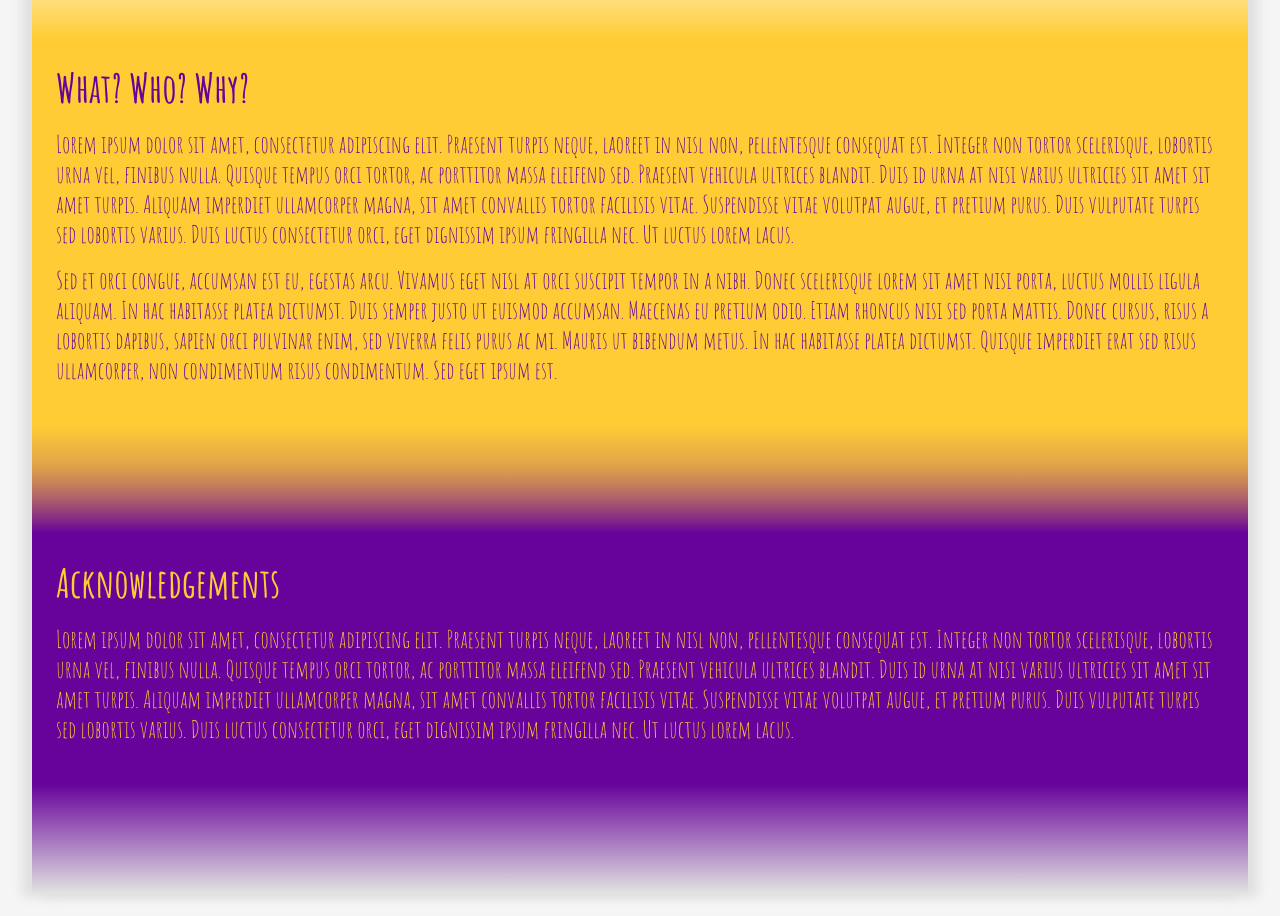
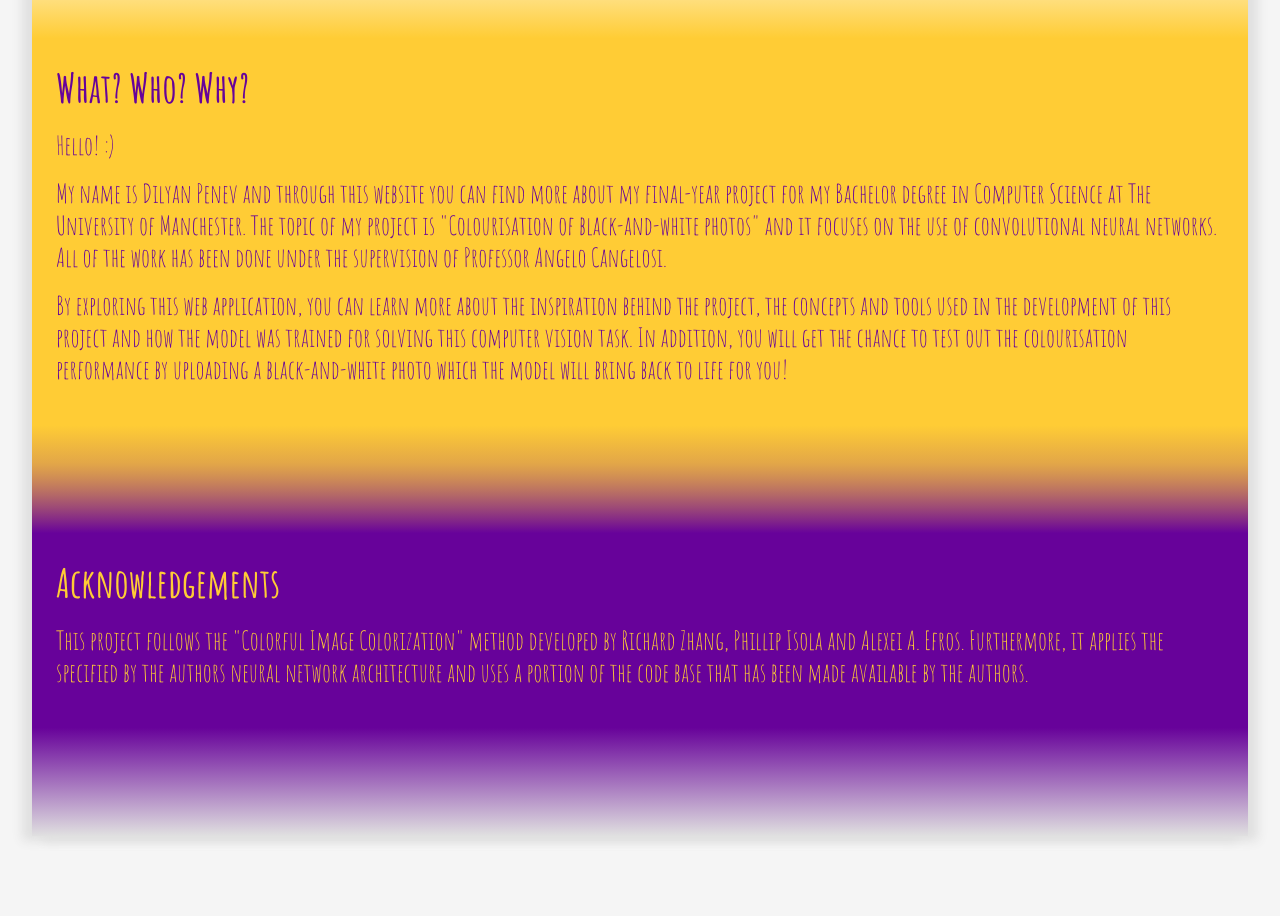
Before and after one commit to dilyanpenev/final-year-project, a React app: page / in a window 1280 px wide. Shown: the part 900-1816 px from the top of the page. After the commit the page ends 1760 px from the top, so only its background shows below. Built offline with nearby package versions, Linux system fonts and the light colour scheme.

Commit message:
Add descriptions to text sections

```diff
--- a/src/assets/about_section_data.js
+++ b/src/assets/about_section_data.js
@@ -1,17 +1,17 @@
 export const SectionData = [
     {
         id: 1,
-        title: "Lorem Ipsum",
-        description: "Lorem ipsum dolor sit amet, consectetur adipiscing elit. Praesent turpis neque, laoreet in nisl non, pellentesque consequat est. Integer non tortor scelerisque, lobortis urna vel, finibus nulla. Quisque tempus orci tortor, ac porttitor massa eleifend sed. Praesent vehicula ultrices blandit. Duis id urna at nisi varius ultricies sit amet sit amet turpis. Aliquam imperdiet ullamcorper magna, sit amet convallis tortor facilisis vitae. Suspendisse vitae volutpat augue, et pretium purus."
+        title: "Inspiration",
+        description: "Photographs have the power of telling stories about people and places that we have never met or seen. Going through the old albums at my grandparents’ house, I could see photos of them when they were my age and many memorable moments of their life such as their wedding. One problem however was the lack of colour in those pictures - they were all black-and-white. This has led me to do some research about computer-aided colourization of photos."
     },
     {
         id: 2,
-        title: "Sed et orci congue",
-        description: "Accumsan est eu, egestas arcu. Vivamus eget nisl at orci suscipit tempor in a nibh. Donec scelerisque lorem sit amet nisi porta, luctus mollis ligula aliquam."
+        title: "Concepts and Research",
+        description: "The problem considered in this project is a deep learning task in the area of computer vision. It uses a convolutional neural network to process a black-and-white image and extract its features. Subsequently, the model uses the learnt statistical dependencies to infer the colours associated with each pixel."
     },
     {
         id: 3,
-        title: "Lorem Ipsum",
-        description: "Lorem ipsum dolor sit amet, consectetur adipiscing elit. Praesent turpis neque, laoreet in nisl non, pellentesque consequat est. Integer non tortor scelerisque, lobortis urna vel, finibus nulla. Quisque tempus orci tortor, ac porttitor massa eleifend sed. Praesent vehicula ultrices blandit. Duis id urna at nisi varius ultricies sit amet sit amet turpis. Aliquam imperdiet ullamcorper magna, sit amet convallis tortor facilisis vitae. Suspendisse vitae volutpat augue, et pretium purus."
+        title: "Training and Evaluation",
+        description: "The deep learning model has been trained for 50 iterations on the Imagenette dataset. A plethora of evaluation metrics have been considered in the assessment of the model's performance such as semantic interpretability, SMSS and PSNR ratios and a survey into the public opinion of the plausibility of the results."
     },
 ]
--- a/src/js/components/Header.js
+++ b/src/js/components/Header.js
@@ -1,4 +1,4 @@
-import logo from "../../assets/logo-image.png";
+import logo from "../../assets/kolori-logo.png";
 import { Link } from "react-router-dom";
 
 function Header(props) {
--- a/src/js/views/HomePage.js
+++ b/src/js/views/HomePage.js
@@ -14,13 +14,14 @@ function HomePage(props) {
             <div className="home-page__colour-mix-1"></div>
             <div className="home-page__description">
                 <h2>What? Who? Why?</h2>
-                <p>Lorem ipsum dolor sit amet, consectetur adipiscing elit. Praesent turpis neque, laoreet in nisl non, pellentesque consequat est. Integer non tortor scelerisque, lobortis urna vel, finibus nulla. Quisque tempus orci tortor, ac porttitor massa eleifend sed. Praesent vehicula ultrices blandit. Duis id urna at nisi varius ultricies sit amet sit amet turpis. Aliquam imperdiet ullamcorper magna, sit amet convallis tortor facilisis vitae. Suspendisse vitae volutpat augue, et pretium purus. Duis vulputate turpis sed lobortis varius. Duis luctus consectetur orci, eget dignissim ipsum fringilla nec. Ut luctus lorem lacus.</p>
-                <p>Sed et orci congue, accumsan est eu, egestas arcu. Vivamus eget nisl at orci suscipit tempor in a nibh. Donec scelerisque lorem sit amet nisi porta, luctus mollis ligula aliquam. In hac habitasse platea dictumst. Duis semper justo ut euismod accumsan. Maecenas eu pretium odio. Etiam rhoncus nisi sed porta mattis. Donec cursus, risus a lobortis dapibus, sapien orci pulvinar enim, sed viverra felis purus ac mi. Mauris ut bibendum metus. In hac habitasse platea dictumst. Quisque imperdiet erat sed risus ullamcorper, non condimentum risus condimentum. Sed eget ipsum est.</p>
+                <p>Hello! :)</p>
+                <p>My name is Dilyan Penev and through this website you can find more about my final-year project for my Bachelor degree in Computer Science at The University of Manchester. The topic of my project is "Colourisation of black-and-white photos" and it focuses on the use of convolutional neural networks. All of the work has been done under the supervision of Professor Angelo Cangelosi.</p>
+                <p>By exploring this web application, you can learn more about the inspiration behind the project, the concepts and tools used in the development of this project and how the model was trained for solving this computer vision task. In addition, you will get the chance to test out the colourisation performance by uploading a black-and-white photo which the model will bring back to life for you!</p>
             </div>
             <div className="home-page__colour-mix-2"></div>
             <div className="home-page__acknowledgements">
                 <h2>Acknowledgements</h2>
-                <p>Lorem ipsum dolor sit amet, consectetur adipiscing elit. Praesent turpis neque, laoreet in nisl non, pellentesque consequat est. Integer non tortor scelerisque, lobortis urna vel, finibus nulla. Quisque tempus orci tortor, ac porttitor massa eleifend sed. Praesent vehicula ultrices blandit. Duis id urna at nisi varius ultricies sit amet sit amet turpis. Aliquam imperdiet ullamcorper magna, sit amet convallis tortor facilisis vitae. Suspendisse vitae volutpat augue, et pretium purus. Duis vulputate turpis sed lobortis varius. Duis luctus consectetur orci, eget dignissim ipsum fringilla nec. Ut luctus lorem lacus.</p>
+                <p>This project follows the "Colorful Image Colorization" method developed by Richard Zhang, Phillip Isola and Alexei A. Efros. Furthermore, it applies the specified by the authors neural network architecture and uses a portion of the code base that has been made available by the authors.</p>
             </div>
             <div className="home-page__colour-mix-3"></div>
         </div>
--- a/src/scss/_home-page.scss
+++ b/src/scss/_home-page.scss
@@ -16,7 +16,7 @@
 
         p {
             font-weight: 400;
-            font-size: 3vh;
+            font-size: 3.25vh;
             margin: 1rem 0;
         }
     }
```
Also changed, not shown: src/assets/kolori-logo.png (added), src/assets/logo-image.png (deleted).
